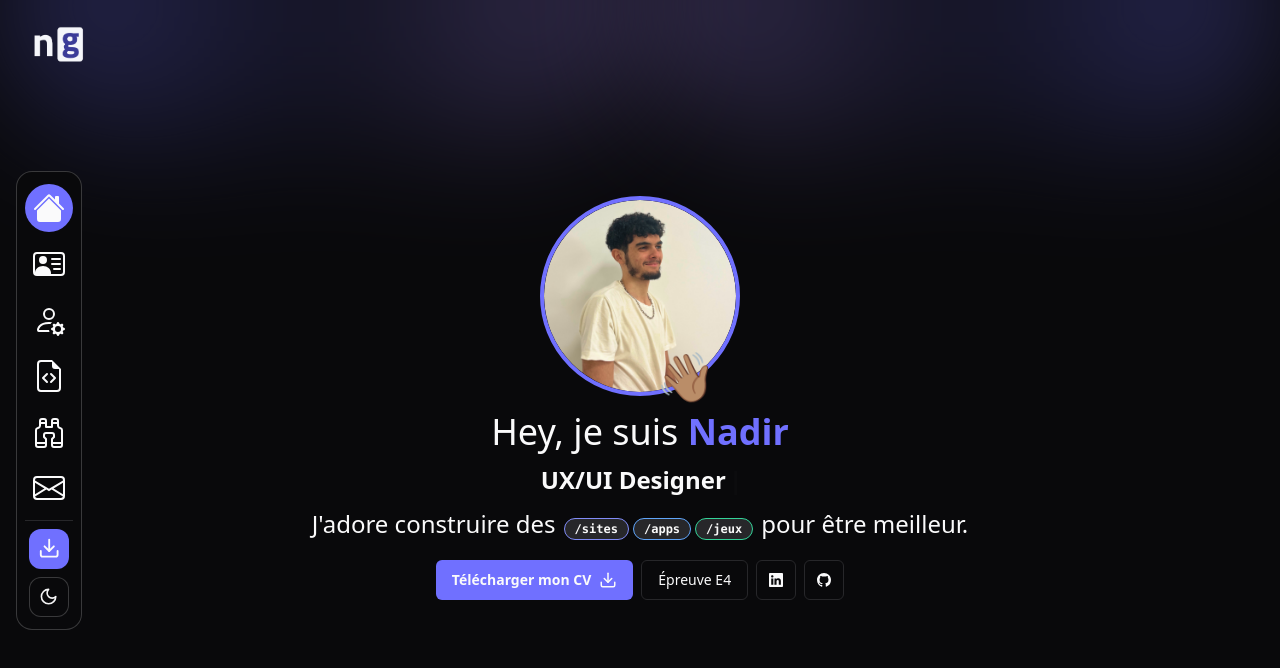
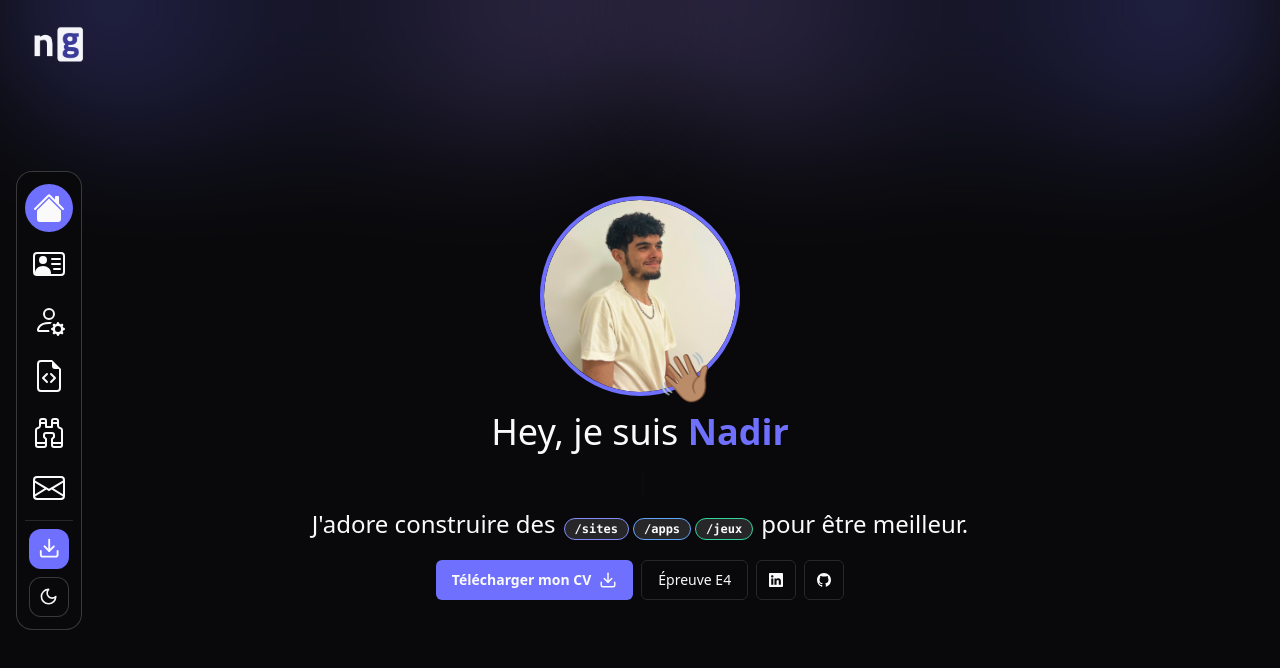
Before and after one commit to nadirgharbi/portfolio-BTS, a React (Vite) app: page / in a window 1280 px wide. Shown: the top 668 px of the page. Built offline with nearby package versions, Linux system fonts and the light colour scheme; a web font is replaced by a local one.

Commit message:
change delay speed, delete speed and typespeed typewriter

```diff
--- a/src/components/menu/Sidebar.tsx
+++ b/src/components/menu/Sidebar.tsx
@@ -8,8 +8,6 @@ import "react-tooltip/dist/react-tooltip.css";
 import { Download } from "lucide-react";
 import CVNadir from "../../assets/cv-nadir.pdf";
 import { Button } from "../ui/button";
-
-// TODO: todo responsive
 
 export const Sidebar = () => {
 	// hooks
--- a/src/components/pages/Home.tsx
+++ b/src/components/pages/Home.tsx
@@ -23,7 +23,7 @@ export const Home = () => {
 						Hey, je suis <span className="font-black text-secondary">Nadir</span>
 					</p>
 					<p className="font-bold">
-						<Typewriter words={words} typeSpeed={40} deleteSpeed={80} cursor loop />
+						<Typewriter words={words} typeSpeed={40} deleteSpeed={70} delaySpeed={950} cursor loop />
 					</p>
 
 					{/* Badges */}
```
